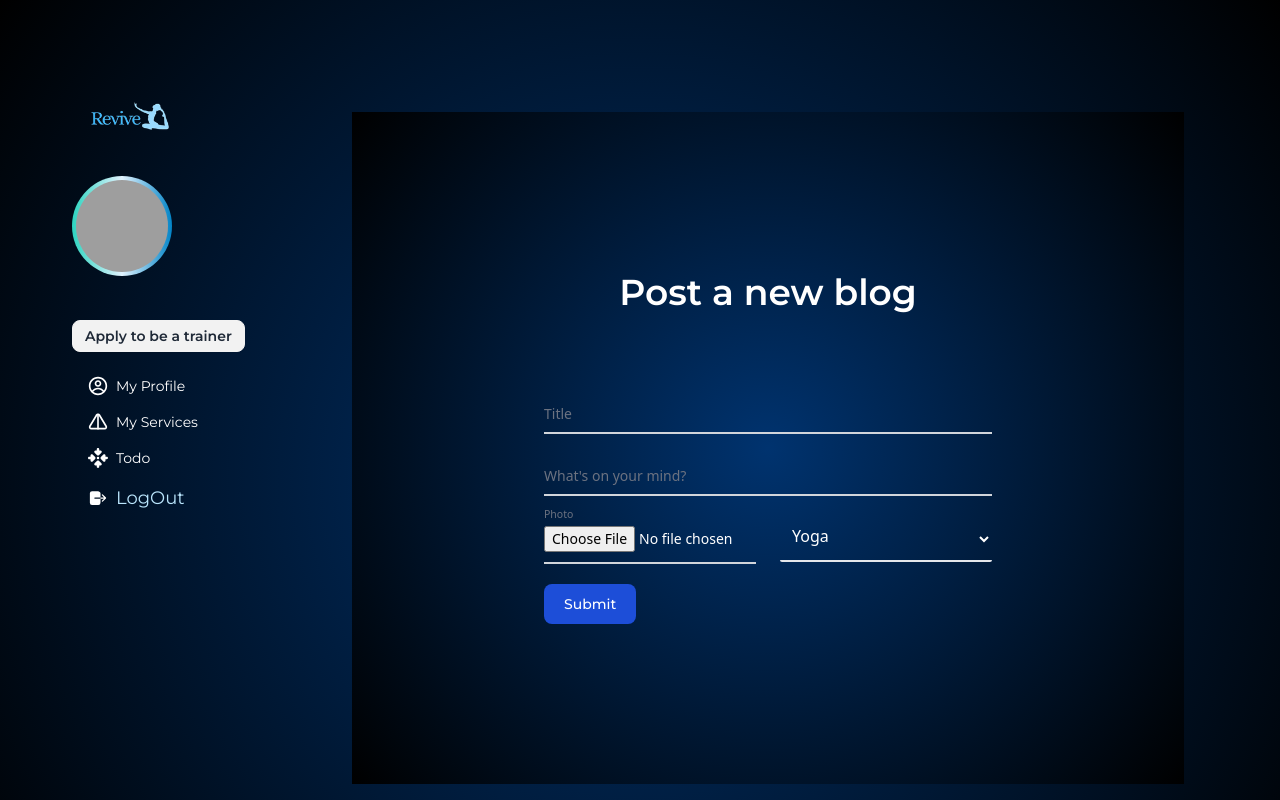
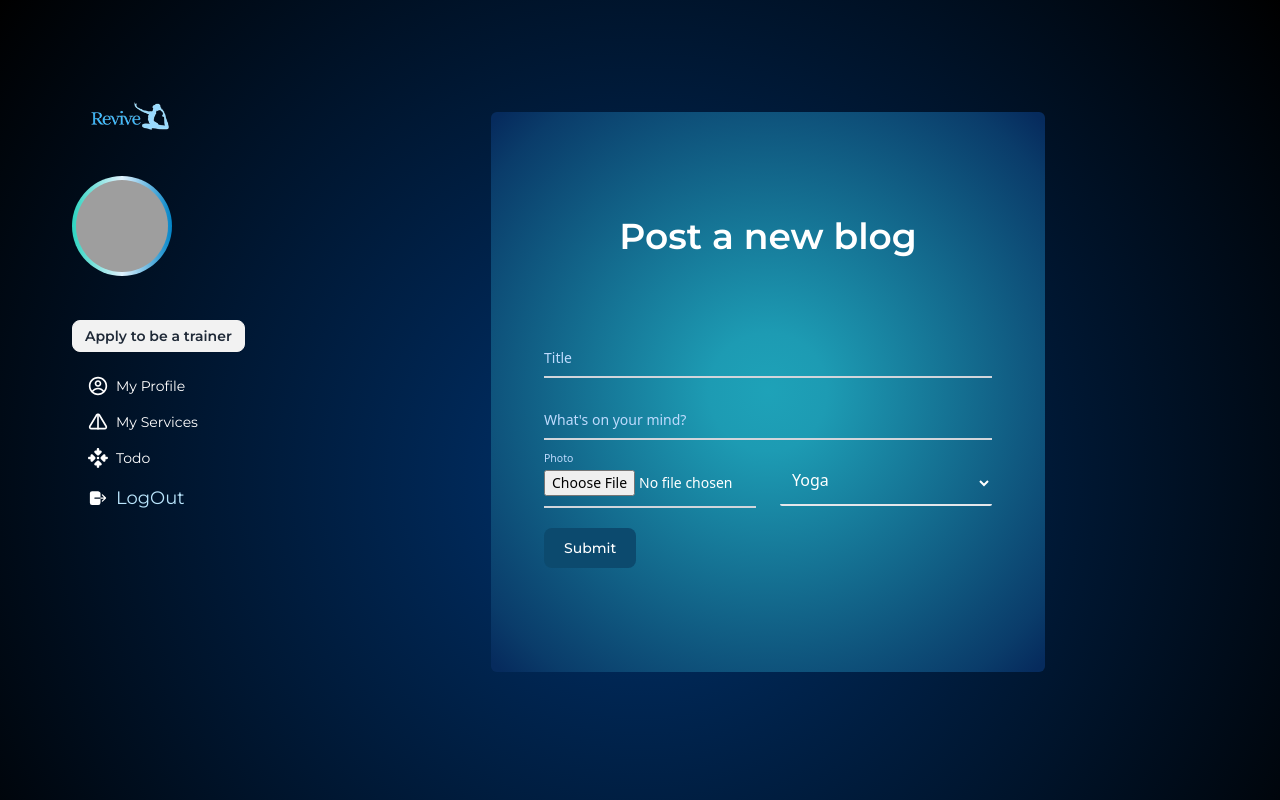
Before and after one commit to DevelopersZone06/revive-client, a React (Vite) app: page /dashboard/postBlog in a window 1280 px wide. Shown: the top 800 px of the page. Built offline with nearby package versions, Linux system fonts and the light colour scheme; no server answers; grey boxes are pictures that could not be loaded.

Commit message:
changed in trainer dashbord

```diff
--- a/src/Pages/Dashboard/Trainer/PostBlog/PostBlog.jsx
+++ b/src/Pages/Dashboard/Trainer/PostBlog/PostBlog.jsx
@@ -22,38 +22,41 @@ const PostBlog = () => {
 
     return (
         <>
-            <div style={{ background: 'radial-gradient(circle, rgba(0,51,111,1) 0%, rgba(0,0,0,1) 100%)' }} className=" py-20 text-white">
+            <div style={{
+                     background:
+                       "radial-gradient(circle, rgba(30,162,184,1) 0%, rgba(29,155,179,1) 15%, rgba(10,60,106,1) 88%, rgba(6,43,93,1) 98%)",
+                   }} className=" py-6 text-white w-2/3 mx-auto rounded-md">
 
                 <h2 className="text-4xl w-full text-white font-semibold text-center mt-20">Post a new blog</h2>
 
                 <form onSubmit={handleSubmit(onSubmit)} className="max-w-md my-20 mx-auto">
                     <div className="relative z-0 w-full mb-5 group">
-                        <input type="text" {...register("title")} name="title"  className="block py-2.5 px-0 w-full text-sm text-white bg-transparent border-0 border-b-2 border-gray-300 appearance-none          focus:outline-none focus:ring-0 focus:border-blue-600 peer" placeholder=" " required />
-                        <label className="peer-focus:font-medium absolute text-sm text-gray-500     duration-300 transform -translate-y-6 scale-75 top-3 -z-10 origin-[0] peer-focus:start-0 rtl:peer-focus:translate-x-1/4 rtl:peer-focus:left-auto peer-focus:text-blue-600  peer-placeholder-shown:scale-100 peer-placeholder-shown:translate-y-0 peer-focus:scale-75 peer-focus:-translate-y-6">Title</label>
+                        <input type="text" {...register("title")} name="title"  className="block py-2.5 px-0 w-full text-sm text-white bg-transparent border-0 border-b-2 border-gray-300 appearance-none          focus:outline-none focus:ring-0 focus:border-blue-200 peer" placeholder=" " required />
+                        <label className="peer-focus:font-medium absolute text-sm text-blue-200    duration-300 transform -translate-y-6 scale-75 top-3 -z-10 origin-[0] peer-focus:start-0 rtl:peer-focus:translate-x-1/4 rtl:peer-focus:left-auto peer-focus:text-blue-200  peer-placeholder-shown:scale-100 peer-placeholder-shown:translate-y-0 peer-focus:scale-75 peer-focus:-translate-y-6">Title</label>
                     </div>
                     <div className="">
                         <div className="relative z-0 w-full mb-5 group">
-                            <input type="text" {...register("blog")} name="blog" className="block py-2.5 px-0 w-full text-sm text-white bg-transparent border-0 border-b-2 border-gray-300 appearance-none          focus:outline-none focus:ring-0 focus:border-blue-600 peer" placeholder=" " required />
-                            <label className="peer-focus:font-medium absolute text-sm text-gray-500     duration-300 transform -translate-y-6 scale-75 top-3 -z-10 origin-[0] peer-focus:start-0 rtl:peer-focus:translate-x-1/4 peer-focus:text-blue-600       peer-placeholder-shown:scale-100 peer-placeholder-shown:translate-y-0 peer-focus:scale-75 peer-focus:-translate-y-6">What's on your mind? </label>
+                            <input type="text" {...register("blog")} name="blog" className="block py-2.5 px-0 w-full text-sm text-white bg-transparent border-0 border-b-2 border-gray-300 appearance-none          focus:outline-none focus:ring-0 focus:border-blue-200 peer" placeholder=" " required />
+                            <label className="peer-focus:font-medium absolute text-sm text-blue-200    duration-300 transform -translate-y-6 scale-75 top-3 -z-10 origin-[0] peer-focus:start-0 rtl:peer-focus:translate-x-1/4 peer-focus:text-blue-200       peer-placeholder-shown:scale-100 peer-placeholder-shown:translate-y-0 peer-focus:scale-75 peer-focus:-translate-y-6">What's on your mind? </label>
                         </div>
                     </div>
                     <div className="grid md:grid-cols-2 md:gap-6">
                         <div className="relative z-0 w-full mb-5 group">
                             <input type="file" {...register("phone")} name="phone"
-                                className="block py-2.5 WWpx-0 w-full text-sm text-white bg-transparent border-0 border-b-2 border-gray-300 appearance-none focus:outline-none focus:ring-0 focus:border-blue-600 peer" placeholder=" " />
-                            <label className="peer-focus:font-medium absolute text-sm text-gray-500     duration-300 transform -translate-y-6 scale-75 top-3 -z-10 origin-[0] peer-focus:start-0 rtl:peer-focus:translate-x-1/4 peer-focus:text-blue-600       peer-placeholder-shown:scale-100 peer-placeholder-shown:translate-y-0 peer-focus:scale-75 peer-focus:-translate-y-6">Photo</label>
+                                className="block py-2.5 WWpx-0 w-full text-sm text-white bg-transparent border-0 border-b-2 border-gray-300 appearance-none focus:outline-none focus:ring-0 focus:border-blue-200 peer" placeholder=" " />
+                            <label className="peer-focus:font-medium absolute text-sm text-blue-200    duration-300 transform -translate-y-6 scale-75 top-3 -z-10 origin-[0] peer-focus:start-0 rtl:peer-focus:translate-x-1/4 peer-focus:text-blue-200       peer-placeholder-shown:scale-100 peer-placeholder-shown:translate-y-0 peer-focus:scale-75 peer-focus:-translate-y-6">Photo</label>
                         </div>
                         <div className="relative z-0 w-full mb-5 group">
                             <select {...register("selection")} defaultValue={defaultSelection} className="w-full bg-transparent border-b-2 pb-3 p-2 rounded-sm " name="selection" id="">
-                                <option value="yoga">Yoga</option>
-                                <option value="workout">Workout</option>
-                                <option value="fitness">Fitness</option>
-                                <option value="weight">Weight less</option>
-                                <option value="nutrition">Nutrition</option>
+                                <option value="yoga " className="bg-sky-700 text-white">Yoga</option>
+                                <option value="workout" className="bg-sky-700 text-white">Workout</option>
+                                <option value="fitness" className="bg-sky-700 text-white">Fitness</option>
+                                <option value="weight" className="bg-sky-700 text-white">Weight less</option>
+                                <option value="nutrition" className="bg-sky-700 text-white">Nutrition</option>
                             </select>
                         </div>
                     </div>
-                    <button type="submit" className="text-white bg-blue-700 hover:bg-blue-800 focus:ring-4 focus:outline-none focus:ring-blue-300 font-medium rounded-lg text-sm w-full sm:w-auto px-5 py-2.5 text-center ">Submit</button>
+                    <button type="submit" className="text-white bg-sky-900 hover:bg-sky-800 focus:ring-4 focus:outline-none focus:ring-blue-300 font-medium rounded-lg text-sm w-full sm:w-auto px-5 py-2.5 text-center ">Submit</button>
                 </form>
 
             </div>
```
